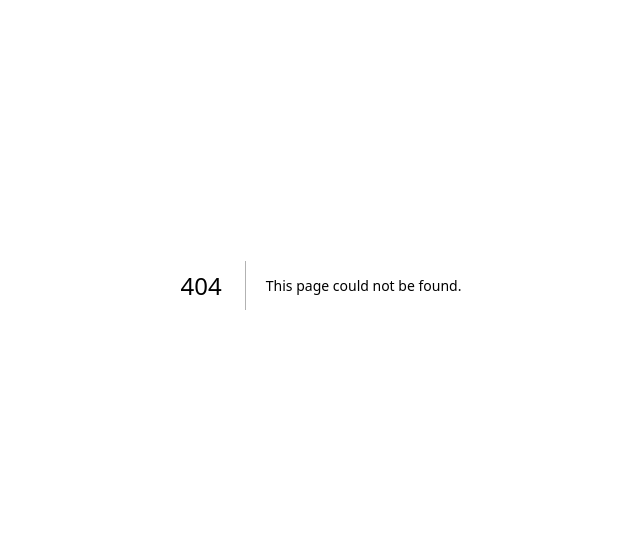
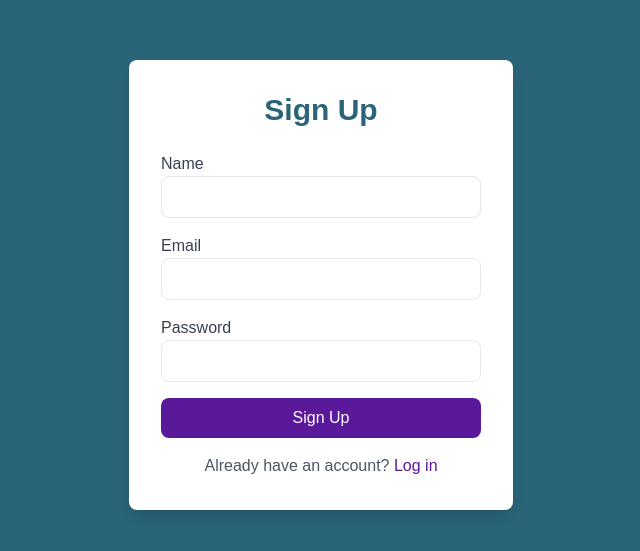
Before and after one commit to JaiVB/EducationFinder, a Next.js app in the folder frontend/: page /signup in a window 1280 px wide. Before the commit this address had no page. Shown: the part 115-666 px from the top of the page, without its empty margins (319-959 px from the left). Built offline with nearby package versions, Linux system fonts and the light colour scheme.

Commit message:
added login and sign up pages

```diff
--- a/frontend/app/components/NavBar.tsx
+++ b/frontend/app/components/NavBar.tsx
@@ -4,7 +4,7 @@ import Image from "next/image";
 export default function Navbar() {
   return (
     <nav className="p-4 bg-[#2A6478] text-white">
-      <div className="container mx-auto flex items-center relative">
+      <div className="container mx-auto flex items-center justify-between">
         {/* Logo on the Left */}
         <Link href="/">
           <Image
@@ -25,17 +25,22 @@ export default function Navbar() {
             <li className="hover:underline">
               <Link href="/mission">Mission</Link>
             </li>
-
             <li className="hover:underline">
               <Link href="/about">About</Link>
             </li>
             <li className="hover:underline">
               <Link href="/schoolFinder">Find Your School</Link>
             </li>
-            {/* <li className="hover:underline">
-              <Link href="/calorieCalculator">Top Schools</Link>
-            </li> */}
           </ul>
+        </div>
+
+        {/* Login Button on the Right */}
+        <div>
+          <Link href="/login">
+            <button className="px-4 py-2 bg-[#F4A261] text-white font-semibold rounded-lg hover:bg-[#E76F51] transition duration-300">
+              Login
+            </button>
+          </Link>
         </div>
       </div>
     </nav>
--- /dev/null
+++ b/frontend/app/login/page.tsx
@@ -0,0 +1,67 @@
+"use client";
+
+import { useState } from "react";
+import Link from "next/link";
+
+export default function Login() {
+  const [formData, setFormData] = useState({
+    email: "",
+    password: "",
+  });
+
+  const handleChange = (e: React.ChangeEvent<HTMLInputElement>) => {
+    setFormData({ ...formData, [e.target.name]: e.target.value });
+  };
+
+  const handleSubmit = (e: React.FormEvent<HTMLFormElement>) => {
+    e.preventDefault();
+    console.log("User logged in:", formData);
+    // Handle login logic here (e.g., API call)
+  };
+
+  return (
+    <div className="min-h-screen flex items-center justify-center bg-[#2A6478]">
+      <div className="bg-white p-8 rounded-lg shadow-lg w-96">
+        <h2 className="text-3xl font-bold text-center text-[#2A6478] mb-6">
+          Log In
+        </h2>
+        <form onSubmit={handleSubmit} className="space-y-4">
+          <div>
+            <label className="block text-gray-700">Email</label>
+            <input
+              type="email"
+              name="email"
+              value={formData.email}
+              onChange={handleChange}
+              className="w-full p-2 border rounded-lg"
+              required
+            />
+          </div>
+          <div>
+            <label className="block text-gray-700">Password</label>
+            <input
+              type="password"
+              name="password"
+              value={formData.password}
+              onChange={handleChange}
+              className="w-full p-2 border rounded-lg"
+              required
+            />
+          </div>
+          <button
+            type="submit"
+            className="w-full bg-[#5A189A] text-white py-2 rounded-lg hover:bg-[#4A137A]"
+          >
+            Log In
+          </button>
+        </form>
+        <p className="text-center text-gray-600 mt-4">
+          Don&apos;t have an account?{" "}
+          <Link href="/signup" className="text-[#5A189A] hover:underline">
+            Sign Up
+          </Link>
+        </p>
+      </div>
+    </div>
+  );
+}
--- /dev/null
+++ b/frontend/app/signup/page.tsx
@@ -0,0 +1,79 @@
+"use client";
+
+import { useState } from "react";
+import Link from "next/link";
+
+export default function Signup() {
+  const [formData, setFormData] = useState({
+    name: "",
+    email: "",
+    password: "",
+  });
+
+  const handleChange = (e: React.ChangeEvent<HTMLInputElement>) => {
+    setFormData({ ...formData, [e.target.name]: e.target.value });
+  };
+
+  const handleSubmit = (e: React.FormEvent<HTMLFormElement>) => {
+    e.preventDefault();
+    console.log("User signed up:", formData);
+    // Handle sign-up logic here (e.g., API call)
+  };
+
+  return (
+    <div className="min-h-screen flex items-center justify-center bg-[#2A6478]">
+      <div className="bg-white p-8 rounded-lg shadow-lg w-96">
+        <h2 className="text-3xl font-bold text-center text-[#2A6478] mb-6">
+          Sign Up
+        </h2>
+        <form onSubmit={handleSubmit} className="space-y-4">
+          <div>
+            <label className="block text-gray-700">Name</label>
+            <input
+              type="text"
+              name="name"
+              value={formData.name}
+              onChange={handleChange}
+              className="w-full p-2 border rounded-lg"
+              required
+            />
+          </div>
+          <div>
+            <label className="block text-gray-700">Email</label>
+            <input
+              type="email"
+              name="email"
+              value={formData.email}
+              onChange={handleChange}
+              className="w-full p-2 border rounded-lg"
+              required
+            />
+          </div>
+          <div>
+            <label className="block text-gray-700">Password</label>
+            <input
+              type="password"
+              name="password"
+              value={formData.password}
+              onChange={handleChange}
+              className="w-full p-2 border rounded-lg"
+              required
+            />
+          </div>
+          <button
+            type="submit"
+            className="w-full bg-[#5A189A] text-white py-2 rounded-lg hover:bg-[#4A137A]"
+          >
+            Sign Up
+          </button>
+        </form>
+        <p className="text-center text-gray-600 mt-4">
+          Already have an account?{" "}
+          <Link href="/login" className="text-[#5A189A] hover:underline">
+            Log in
+          </Link>
+        </p>
+      </div>
+    </div>
+  );
+}
```
